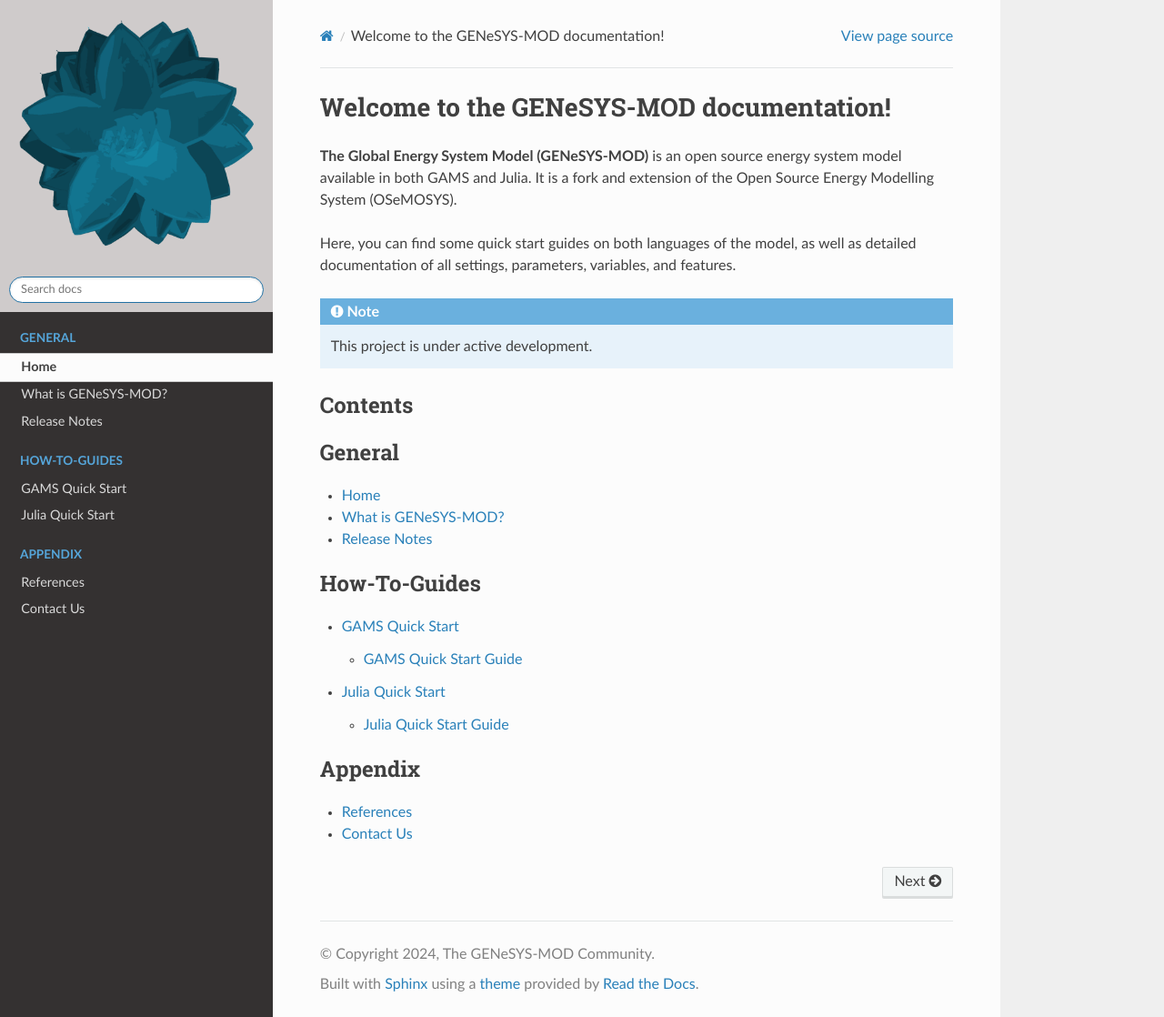
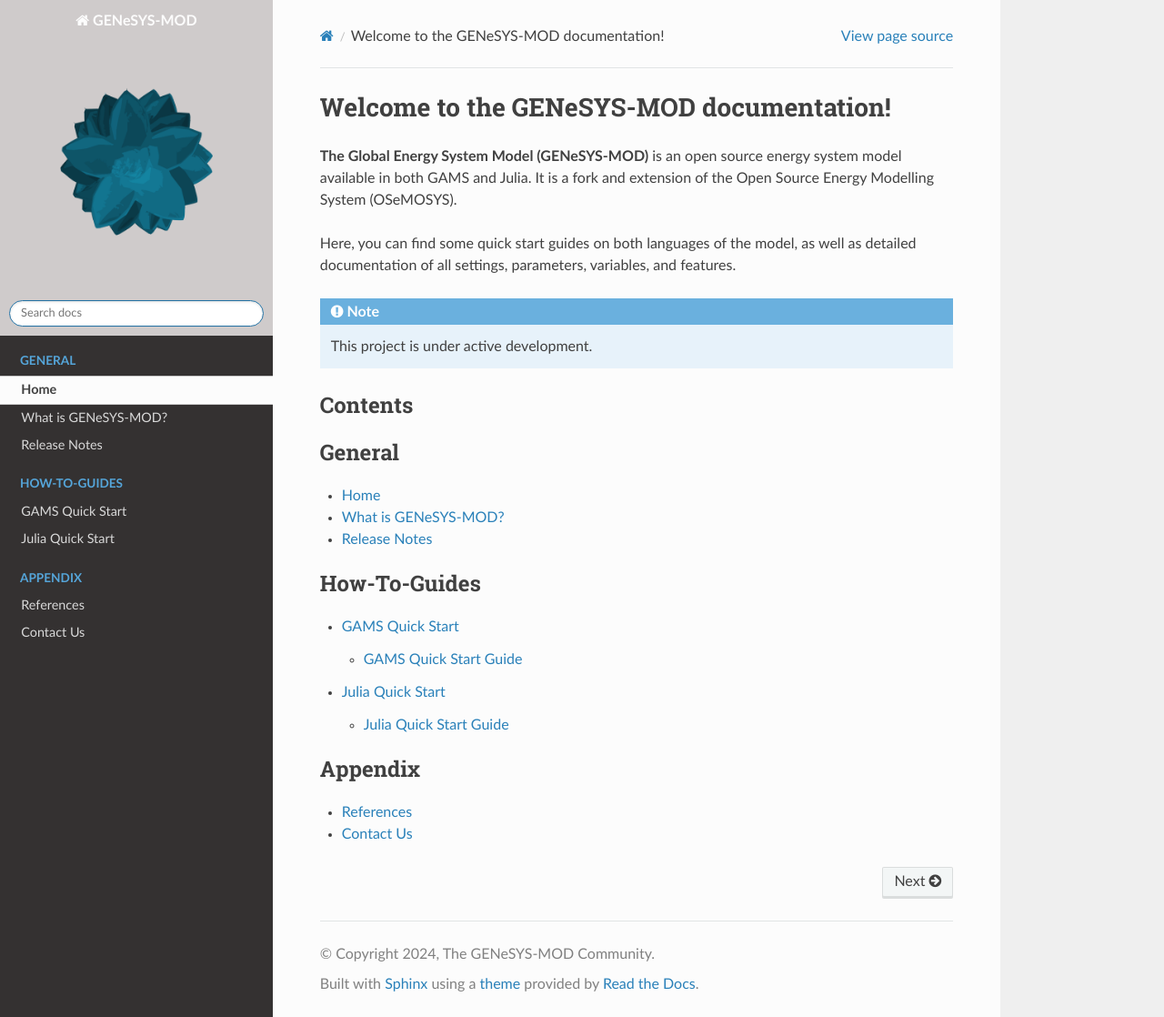
Before and after one commit to GENeSYS-MOD/GENeSYS_MOD.readthedocs, a Sphinx documentation site: the page built from docs/source/index.rst, in a window 1280 px wide and 1118 px high. Shown: the whole window at 91% size. Built offline with Sphinx 7.4.7 and the Read the Docs theme 3.1.0, drawn with Linux system fonts in a browser that asks for light colours.

Commit message:
some more styling changes

```diff
--- a/docs/source/_static/custom.css
+++ b/docs/source/_static/custom.css
@@ -1,6 +1,6 @@
 /* Scale the logo to occupy 50% of the available column width */
 .wy-side-nav-search .icon img {
-    width: 50%;     /* Set the logo to 50% of the parent container */
+    width: 30%;     /* Set the logo to 50% of the parent container */
     height: auto;   /* Maintain the aspect ratio */
     display: block; /* Ensure proper rendering of the image */
     margin: 0 auto; /* Center the logo horizontally */
--- a/docs/source/conf.py
+++ b/docs/source/conf.py
@@ -2,12 +2,12 @@
 
 # -- Project information
 
-project = 'GENeSYS-MOD  | The Global Energy System Model'
+project = 'GENeSYS-MOD'
 copyright = '2024, The GENeSYS-MOD Community'
 author = 'The GENeSYS-MOD Community'
 
 release = '0.1'
-version = '0.1.0'
+version = 'V 0.1.0'
 
 # -- General configuration
 
@@ -38,7 +38,7 @@ html_css_files = ["custom.css"]
 html_theme_options = {
     #'analytics_id': 'G-XXXXXXXXXX',  #  Provided by Google in your dashboard
     #'analytics_anonymize_ip': False,
-    'logo_only': True,
+    'logo_only': False,
     'prev_next_buttons_location': 'bottom',
     'style_external_links': False,
     #'vcs_pageview_mode': '',
```
